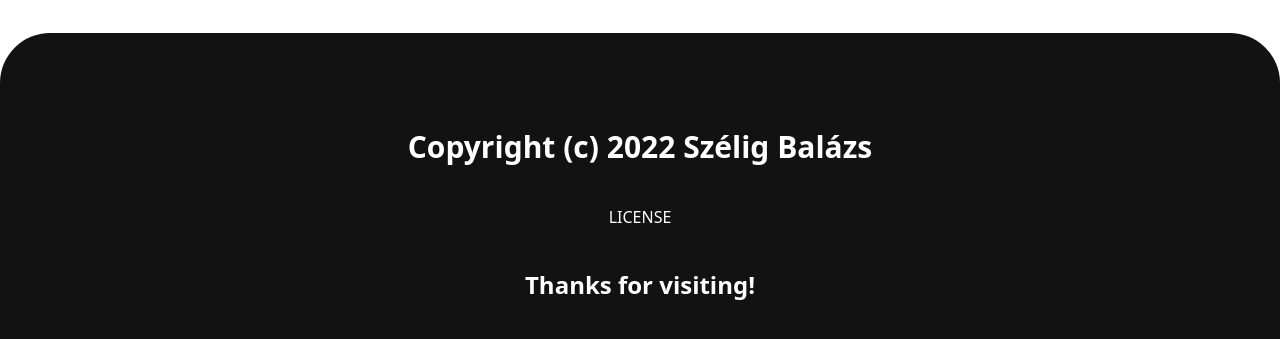
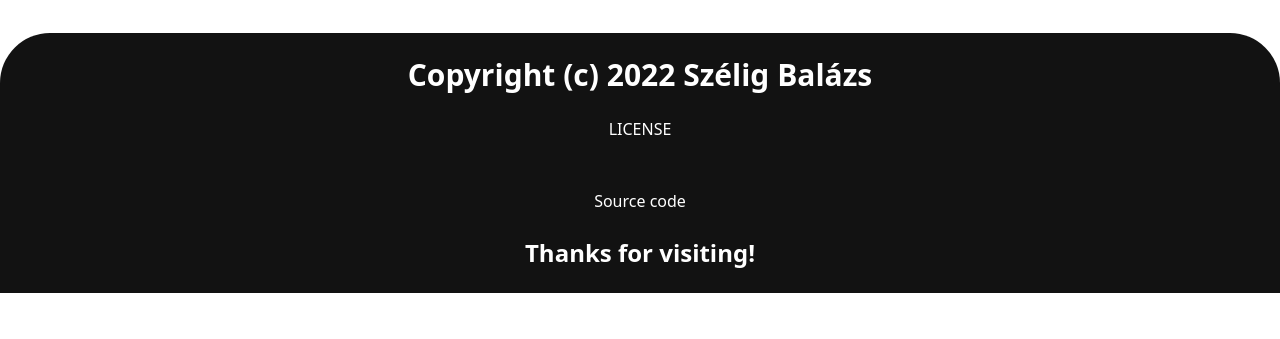
Before and after one commit to SzeligBalazs/AirPaste, a plain HTML site: page index.html in a window 1280 px wide. Shown: the part 2328-2667 px from the top of the page. After the commit the page ends 2621 px from the top, so only its background shows below. Drawn offline with Linux system fonts and the light colour scheme.

Commit message:
Add files via upload

```diff
--- a/index.html
+++ b/index.html
@@ -55,9 +55,10 @@
         <br>
         <p class="font-normal mobile:text-2xl text-1xl">My name is Balázs Szélig. I am 14 years old and I love coding. <br> I’m currently working on a project, called AirPaste.</p>
     </div>
-    <footer class="bg-[#121212] w-full relative top-[400px] rounded-t-[50px] text-center justify-center p-24">
+    <footer class="bg-[#121212] w-full relative top-[400px] rounded-t-[50px] text-center justify-center p-6">
         <h1 class="text-white text-3xl font-bold">Copyright (c) 2022 Szélig Balázs</h1>
-        <a class="text-white p-10 grid font-extralight" href="https://szeligbalazs.github.io/AirPaste/assets/LICENSE.txt">LICENSE</a>
+        <a class="text-white p-6 grid font-extralight" href="https://szeligbalazs.github.io/AirPaste/assets/LICENSE.txt">LICENSE</a>
+        <a class="text-white p-6 grid font-extralight" href="https://github.com/SzeligBalazs/airpaste-code">Source code</a>
         <h1 class="text-white text-2xl font-bold">Thanks for visiting!</h1>
     </footer>
 </body>
```
Also changed, not shown: downloads.html (+1 -1 lines), output/style.css.
